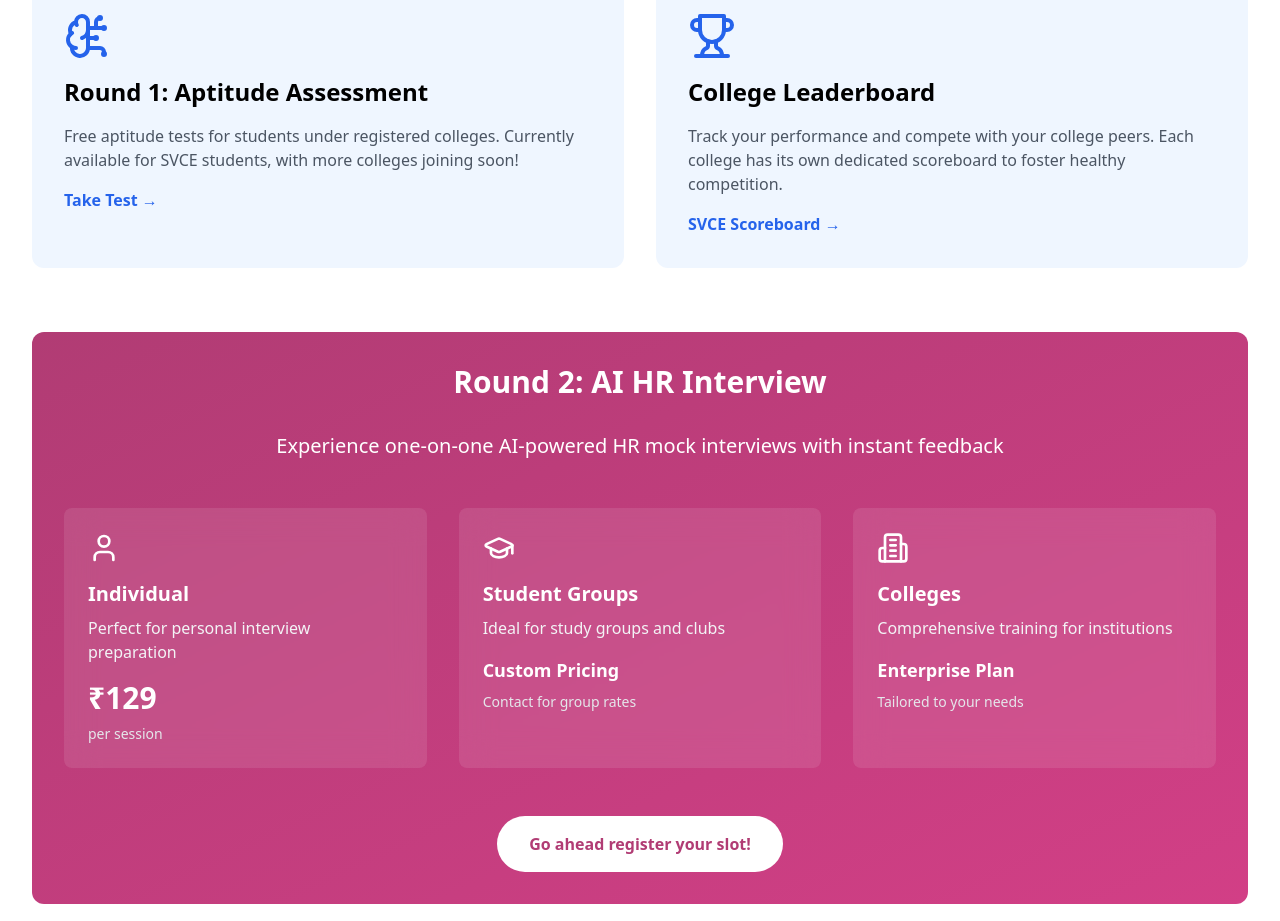
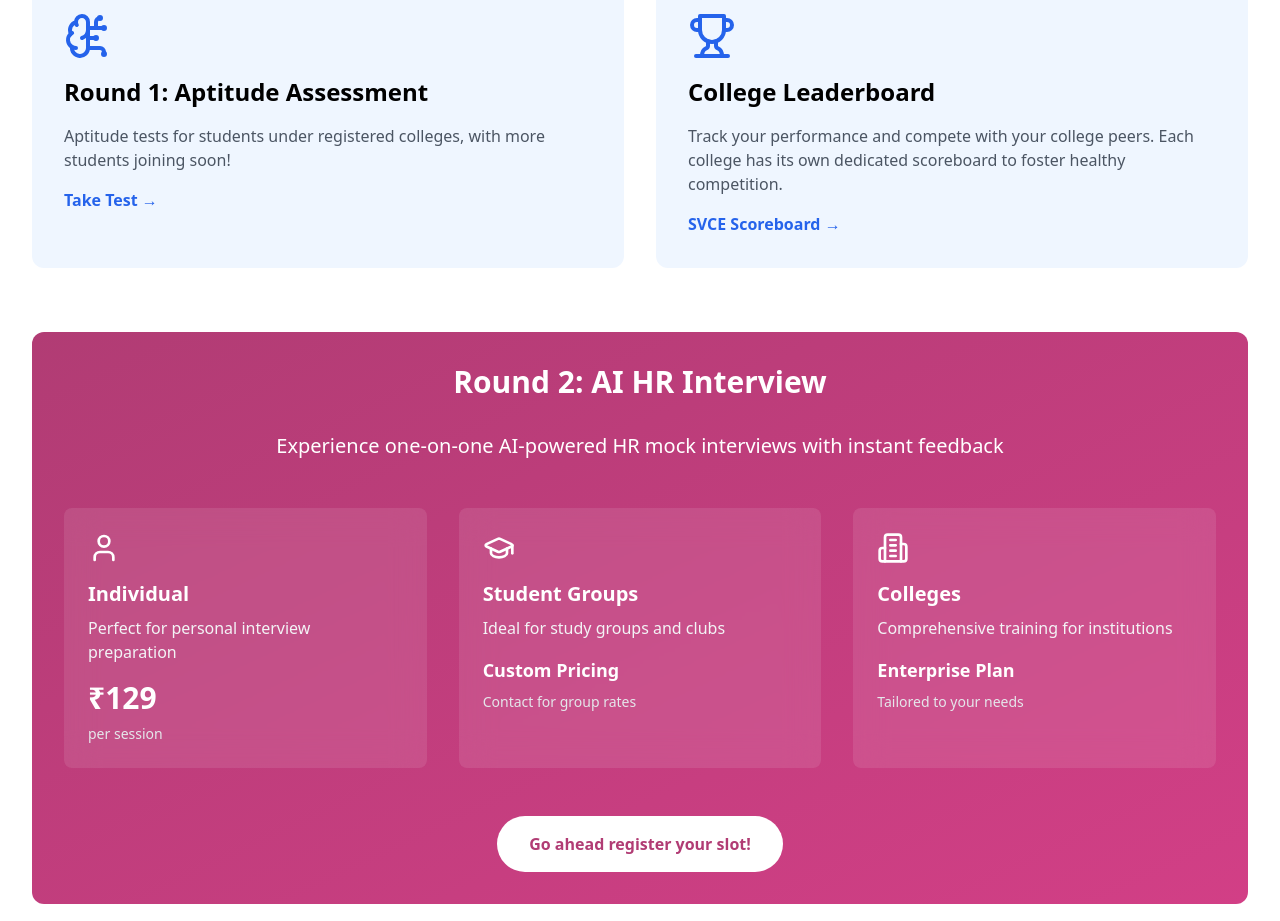
Before and after one commit to rohitmenonhart-xhunter/mockello-landingpage, a React (Vite) app: page / in a window 1280 px wide. Shown: the part 1560-2481 px from the top of the page. Built offline with nearby package versions, Linux system fonts and the light colour scheme.

Commit message:
Update AptitudeSection.tsx

```diff
--- a/src/components/features/AptitudeSection.tsx
+++ b/src/components/features/AptitudeSection.tsx
@@ -11,7 +11,7 @@ export const AptitudeSection = () => (
     <BrainCircuit className="w-12 h-12 text-blue-600 mb-4" />
     <h3 className="text-2xl font-semibold mb-4">Round 1: Aptitude Assessment</h3>
     <p className="text-gray-600 mb-4">
-      Free aptitude tests for students under registered colleges. Currently available for SVCE students, with more colleges joining soon!
+      Aptitude tests for students under registered colleges, with more students joining soon!
     </p>
     <a
       href="https://pages.razorpay.com/Mockello"
```
